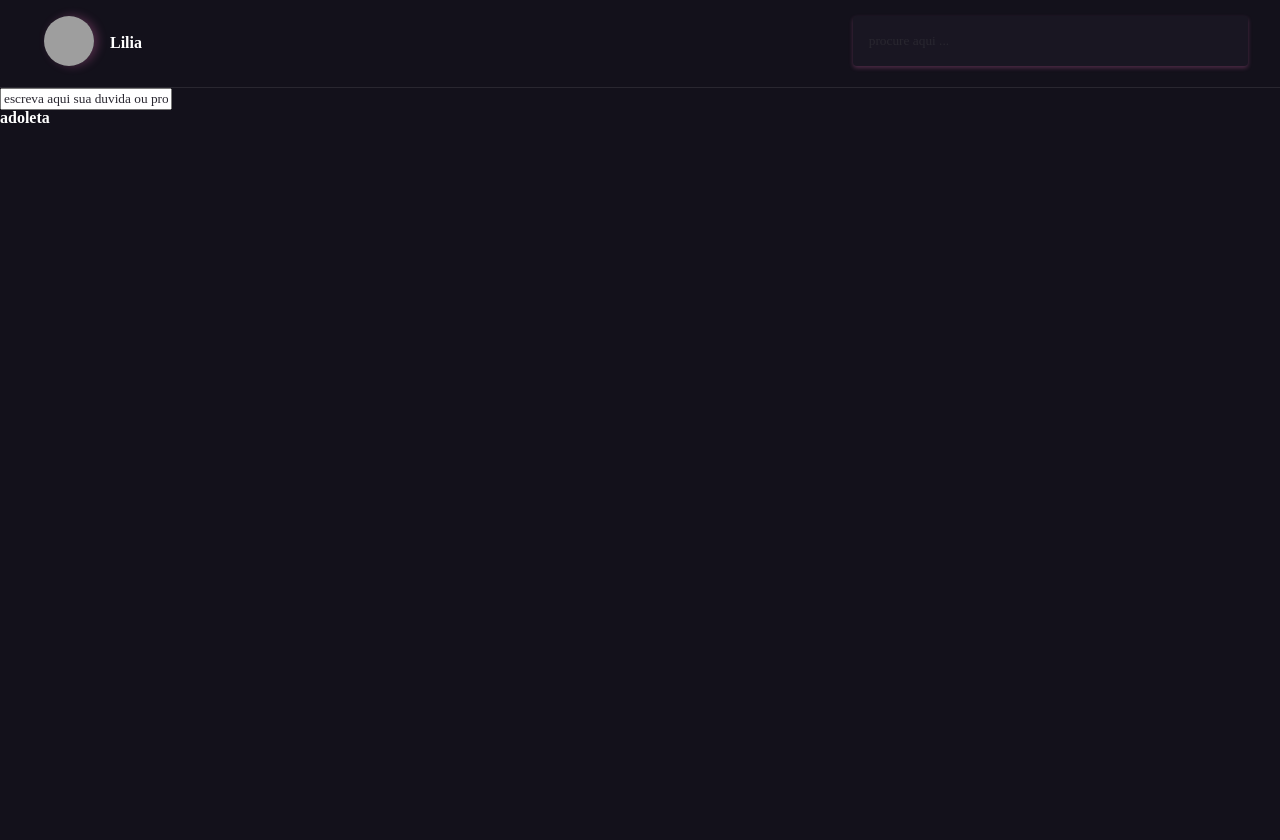
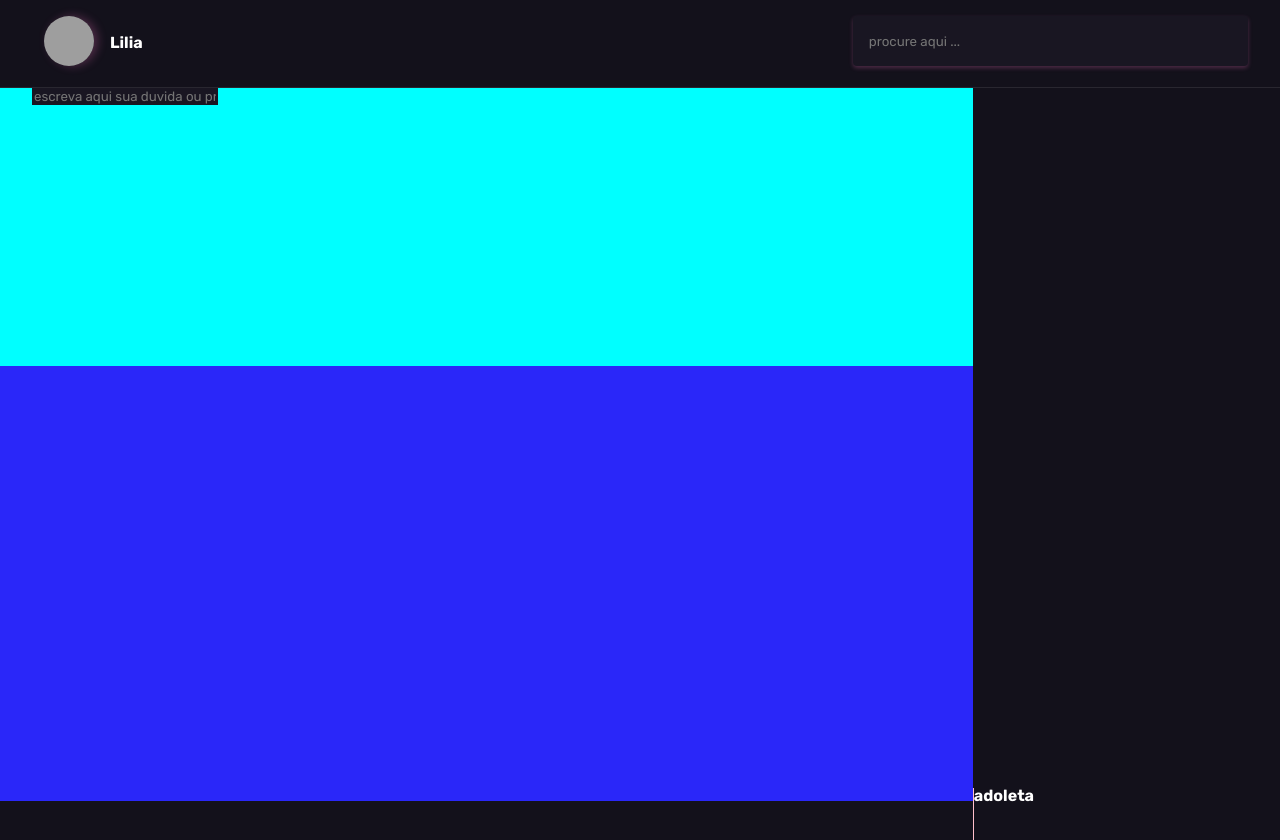
Before and after one commit to byte-serido/trainign-devs-byte, a Vue app in the folder src/frontend/ketlly/tarefa1/: page / in a window 1280 px wide. Shown: the top 840 px of the page. Before the commit the page ends 800 px from the top, so only its background shows below. Built offline with nearby package versions, Linux system fonts and the light colour scheme; grey boxes are pictures that could not be loaded.

Commit message:
fix: alterando css para adicionar fonte ao placehold #24
está sendo adicionando as primeira estilizações do corpo do site

```diff
--- a/src/frontend/ketlly/tarefa1/public/style.css
+++ b/src/frontend/ketlly/tarefa1/public/style.css
@@ -1,3 +1,4 @@
+   @import url('https://fonts.googleapis.com/css2?family=Rubik:wght@300;400;500;600;700&display=swap');
    body {
        background-color: #13111B;
        font-family: 'Rubik';
@@ -30,21 +31,41 @@ body {
    }
 
    .cabecalho input {
-    background: #191622;
-    box-shadow: 0px 2px 4px rgba(255, 121, 198, 0.25);
-    border: 0px;
-    border-radius: 4px;
        height: 50px;
        width: 363px;
        padding: 0px 16.24px;
+       border-radius: 4px;
+       box-shadow: 0px 2px 4px rgba(255, 121, 198, 0.25);
    }
 
-input::placeholder {
-    font-family: 'Rubik';
-    color: #292730;
+   .fontTexto {
+       font-family: 'Rubik', sans-serif;
+       color: #c1bbd3;
+       background-color: #191622;
+       border: 0px;
    }
 
-input {
-    font-family: 'Rubik';
-    color: #c1bbd3;
+   main .edit {
+       display: inline-block;
+       height: calc(100vh - 87.2px);
    }
+
+   .principal {
+       width: 76%;
+       background-color: rgb(42, 39, 249);
+   }
+
+   .lateral {
+       width: calc(24% - 1px);
+       border-left: 1px solid pink;
+   }
+
+   .pergunta {
+       background-color: aqua;
+       height: 39%;
+   }
+
+   .pergunta input {
+       margin-left: 32px;
+       position: absolute;
+   }
```
Lines whose indentation alone changed are shown as unchanged.
